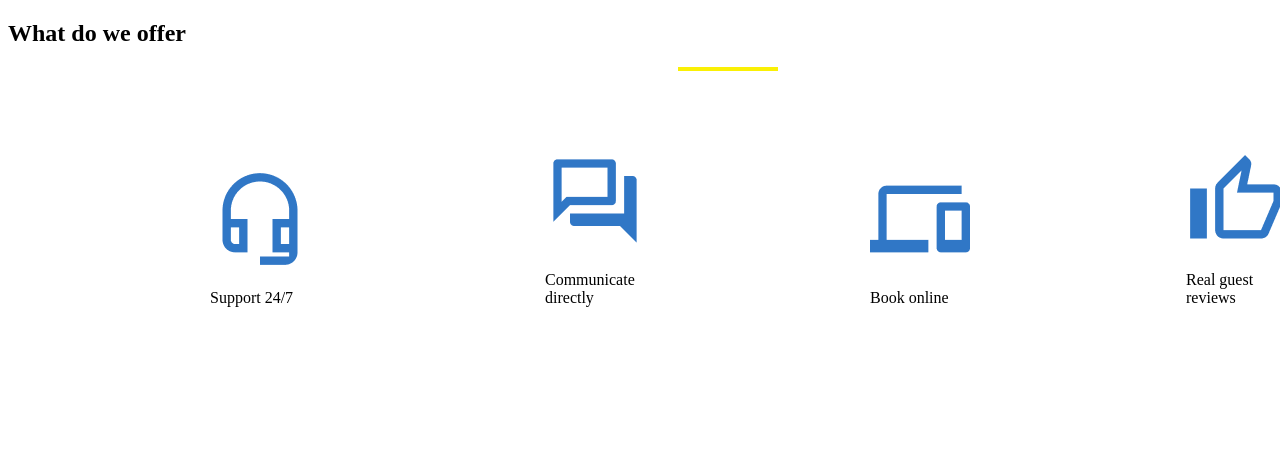
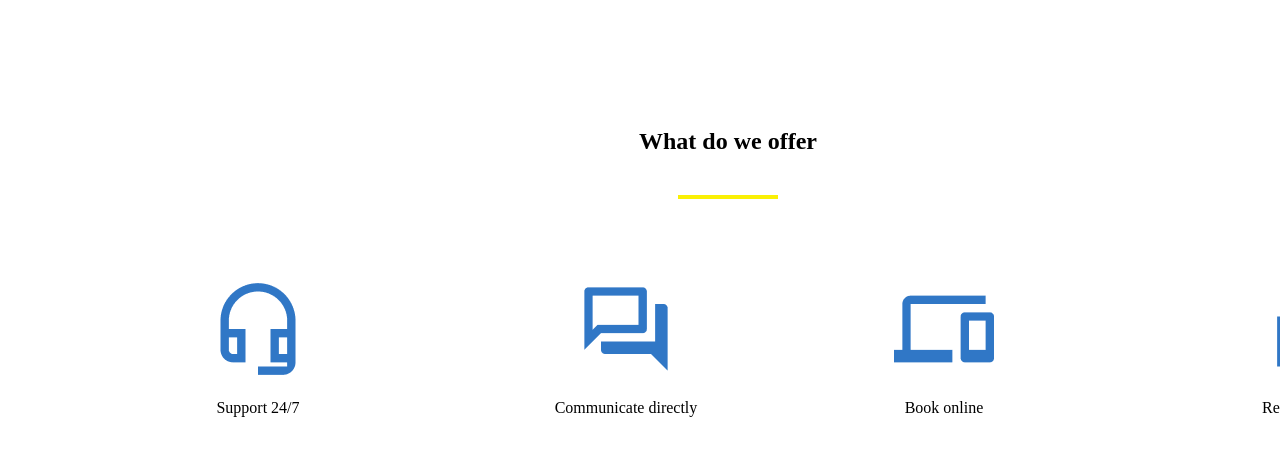
Before and after one commit to Goman-Anastasiya/if-html, a website: page index.html in a window 1280 px wide. Shown: the top 456 px of the page. Drawn offline with Linux system fonts and the light colour scheme.

Commit message:
fixed code css and html file

```diff
--- a/index.html
+++ b/index.html
@@ -8,29 +8,29 @@
   <body>
     <div class="block">
       <div>
-        <h2>What do we offer</h2>
-        <hr />
+        <h2 class="advantages-title">What do we offer</h2>
+        <hr class="dividing-line" />
       </div>
       <div>
         <div class="headset-mic-outlined">
           <img
             src="./images/headset-mic-outlined.png"
-            alt="headset-mic-outlined"
+            alt="support 24/7"
           />
           <p>Support 24/7</p>
         </div>
         <div class="forum-outlined">
-          <img src="./images/forum-outlined.png" alt="forum-outlined" />
+          <img src="./images/forum-outlined.png" alt="communicate directly" />
           <p>Communicate directly</p>
         </div>
         <div class="devices-outlined">
-          <img src="./images/devices-outlined.png" alt="devices-outlined" />
+          <img src="./images/devices-outlined.png" alt="book online" />
           <p>Book online</p>
         </div>
         <div class="thumb-up-alt-outlined">
           <img
             src="./images/thumb-up-alt-outlined.png"
-            alt="thumb-up-alt-outlined"
+            alt="Real guest reviews"
           />
           <p>Real guest reviews</p>
         </div>
--- a/style/style.css
+++ b/style/style.css
@@ -1,41 +1,52 @@
-h1 {
+.advantages-title {
   text-align: center;
   width: 306px;
   height: 47px;
-  padding: 120px 567px 20px;
+  margin: 0;
+  padding: 120px 567px 0;
 }
-hr {
+
+.dividing-line {
   border: 4px;
   background-color: #faf004fd;
   height: 4px;
   width: 100px;
   margin: 20px 670px 80px;
 }
+
 .block {
   width: 1440px;
   height: 569px;
 }
+
 .headset-mic-outlined {
   display: inline-block;
   width: 100px;
   height: 100px;
-  padding: 0px 0px 48px 202px;
+  text-align: center;
+  padding: 0 0 48px 200px;
 }
+
 .forum-outlined {
   display: inline-block;
-  width: 100px;
+  width: 168px;
   height: 100px;
-  padding: 0px 0px 48px 231px;
+  text-align: center;
+  padding: 0 0 48px 230px;
 }
+
 .devices-outlined {
   display: inline-block;
   width: 100px;
   height: 100px;
-  padding: 0px 0px 48px 221px;
+  text-align: center;
+  padding: 0 0 48px 180px;
 }
+
 .thumb-up-alt-outlined {
   display: inline-block;
-  width: 100px;
+  width: 225px;
   height: 100px;
-  padding: 0px 0px 48px 212px;
+  text-align: center;
+  padding: 0 0 48px 212px;
 }
```
